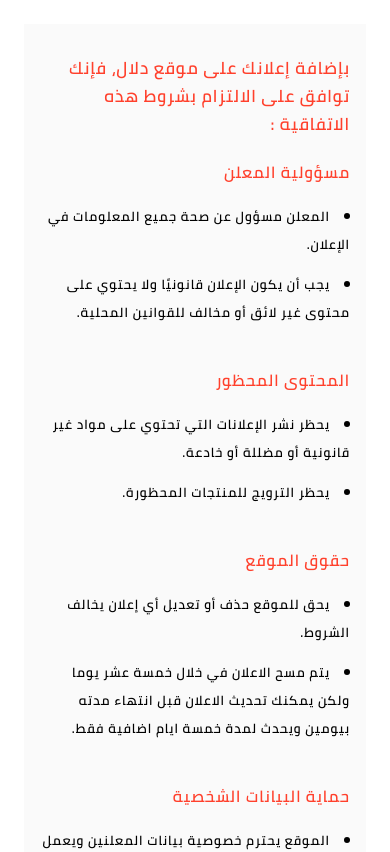
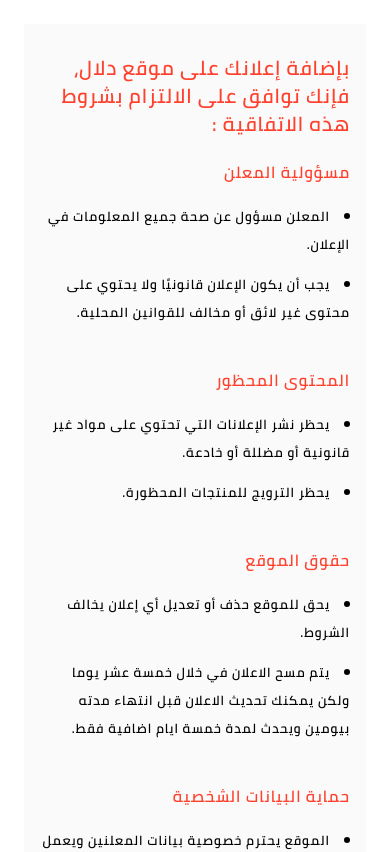
Before and after one commit to ahmadshz/e-commerce3, a React (Create React App) app: page /intermediate in a window 390 px wide. Shown: the top 852 px of the page. Built offline with nearby package versions, Linux system fonts and the light colour scheme.

Commit message:
fix size

```diff
--- a/src/Components/Websites/page/Intermadiate.jsx
+++ b/src/Components/Websites/page/Intermadiate.jsx
@@ -44,7 +44,7 @@
     return (
         <div className="min-h-screen flex justify-center md:items-center container bg-white p-6 rounded-10px">
             <div className="container h-auto bg-background py-[20px]">
-                <h1 className="xl:text-[25px] md:text-[21px] text-[17px] text-primary font-semibold my-[10px] xl:my-5 ">
+                <h1 className="text-[20px] lg:text-[25px] text-primary font-semibold my-[10px] xl:my-5 ">
                     بإضافة إعلانك على موقع دلال، فإنك توافق على الالتزام بشروط هذه الاتفاقية :
                 </h1>
                 <div className="grid lg:grid-cols-2 my-[10px] xl:my-5 gap-5 xl:gap-8">
```
